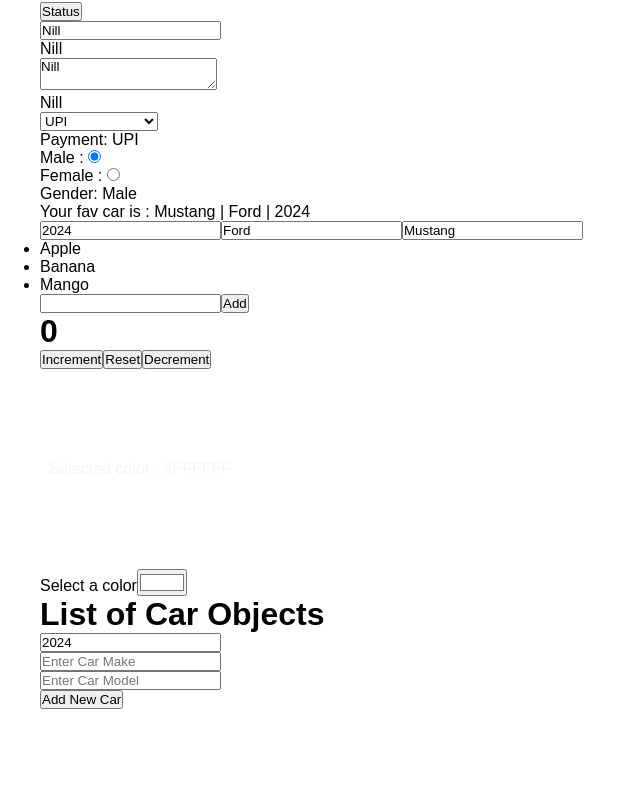
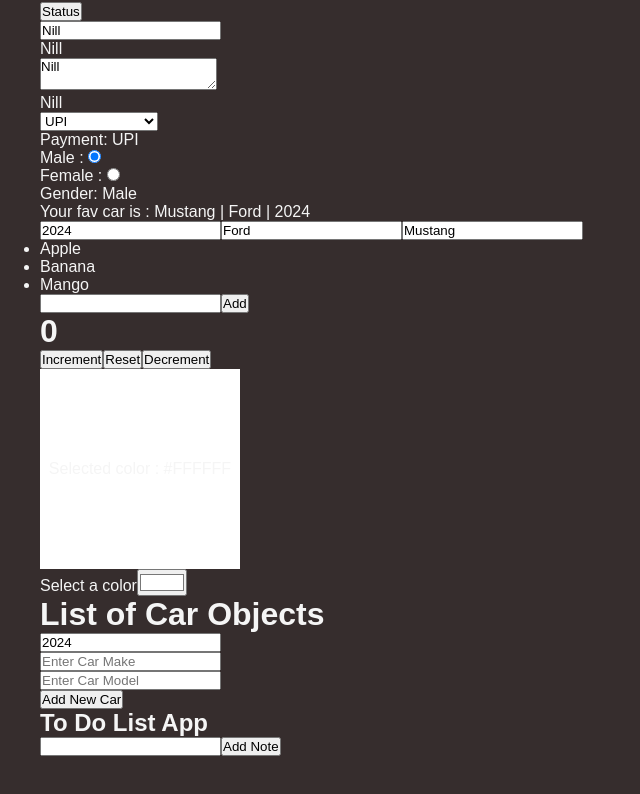
Before and after one commit to Diwakar1210/30daysofReact, a React (Vite) app in the folder 30daysofReact/: page / in a window 1280 px wide. Shown: the part 1391-2185 px from the top of the page, without its empty margins (0-640 px from the left). Before the commit the page ends 2140 px from the top, so only its background shows below. Built offline with nearby package versions, Linux system fonts and the light colour scheme; a web font is replaced by a local one.

Commit message:
Learnt updating array of states and also done ToDoList app with swaping feature

```diff
--- a/30daysofReact/src/App.jsx
+++ b/30daysofReact/src/App.jsx
@@ -11,6 +11,7 @@
 import Counter from "./Counter.jsx";
 import ColorPicker from "./ColorPicker.jsx";
 import ArrayOfObjects from "./ArrayOfObjects.jsx";
+import ToDoList from "./ToDoList.jsx";
 
 function App() {
 
@@ -58,6 +59,8 @@
 
     <ArrayOfObjects />
 
+    <ToDoList/>
+
     </>
   )
 }
--- a/30daysofReact/src/ArrayOfObjects.jsx
+++ b/30daysofReact/src/ArrayOfObjects.jsx
@@ -25,7 +25,7 @@
         setCarModel("");
     }
     function handleRemoveCars(index){
-        setCars(cars.filter((_,i)=> index !== i ));
+        setCars(c => c.filter((_,i)=> index !== i ));
     }
 
   return (
--- /dev/null
+++ b/30daysofReact/src/ToDoList.jsx
@@ -0,0 +1,72 @@
+import React,{useState} from 'react'
+
+const ToDoList = () => {
+
+    const [note,setNote] = useState([]);
+    const [newTask,setNewTask] = useState('');
+    function handleTaskInput(e){
+        setNewTask(e.target.value)
+    }
+    function handleAddNote(){
+        if(newTask.trim() !== ""){
+            setNote(n=>[...n,newTask])
+            setNewTask('');
+        }
+    }
+    function handleRemoveTask(id){
+        setNote(n => n.filter((_,item) => item !== id))
+    }
+    function handleUp(id){
+       if(id > 0){
+        const updatedTask = [...note];
+        [updatedTask[id],updatedTask[id - 1]] = [updatedTask[id - 1],updatedTask[id]];
+        setNote(updatedTask)
+       }
+    }
+    function handleDown(id){
+        if(id < note.length - 1){
+            const updatedTask = [...note];
+            [updatedTask[id],updatedTask[id + 1]] = [updatedTask[id + 1],updatedTask[id]];
+            setNote(updatedTask)
+        }
+    }
+    console.log(note);
+
+
+    // Destructuring (Swaping values of two variables)
+    //  let a = 1;
+    //  let b = 2;
+    //  [a,b] = [b,a]
+    //  console.log(a,b);
+    //  // Swap two elements in an array
+    //  const colors = ["Black","Red","yellow","Blue"];
+    //  [colors[0], colors[1]] = [colors[1],colors[0]];
+    //  console.log(colors);
+    //  // Assign Array elements to variables
+    // const [firstColor,secondColor,...extraColors] = colors;
+    // console.log(firstColor);
+    // console.log(secondColor);
+    // console.log(extraColors);
+
+
+  return (
+    <>
+        <div>
+            <h2>To Do List App</h2>
+            <div>
+                <input type="text" value={newTask} onChange={handleTaskInput} />
+                <button onClick={handleAddNote}>Add Note</button>
+            </div>
+            <ul>
+                {note.map((notes,id)=> <li key={id}>{notes}
+                                        <button onClick={()=>handleRemoveTask(id)}>D</button>
+                                        <button onClick={()=>handleUp(id)}>👆</button>
+                                        <button onClick={()=>handleDown(id)}>👇</button>
+                                        </li> )}
+            </ul>
+        </div>
+    </>
+  )
+}
+
+export default ToDoList
--- a/30daysofReact/src/index.css
+++ b/30daysofReact/src/index.css
@@ -8,6 +8,8 @@
 html,body{
     scroll-behavior: smooth;
     padding: 20px;
+    background-color: rgb(54, 45, 45);
+    color: whitesmoke;
 }
 
 .card{
```
